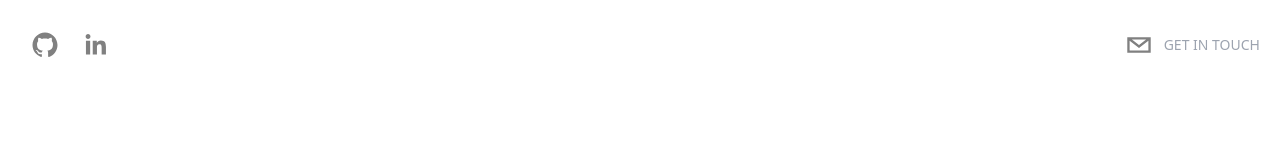
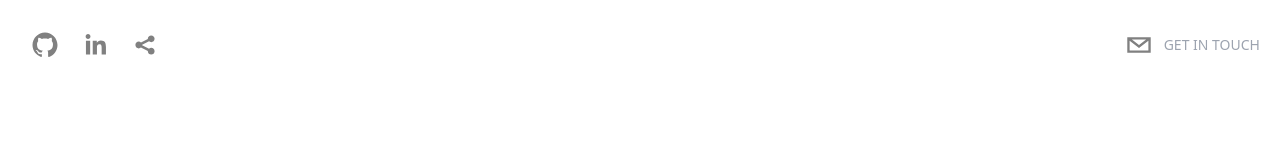
Before and after one commit to danielkim2711/personal-website-app, a Next.js app: page / in a window 1280 px wide. Shown: the top 160 px of the page. Built offline with nearby package versions, Linux system fonts and the light colour scheme.

Commit message:
Install and implement framer motion

```diff
--- a/components/Header.tsx
+++ b/components/Header.tsx
@@ -1,24 +1,64 @@
 import { SocialIcon } from 'react-social-icons';
+import { motion } from 'framer-motion';
 
 type Props = {};
 
 const Header = (props: Props) => {
   return (
     <header className='sticky top-0 p-5 flex items-start justify-between max-w-7xl mx-auto z-20 xl:items-center'>
-      <div className='flex flex-row items-center'>
+      <motion.div
+        initial={{
+          x: -500,
+          opacity: 0,
+          scale: 0.5,
+        }}
+        animate={{
+          x: 0,
+          opacity: 1,
+          scale: 1,
+        }}
+        transition={{
+          duration: 1,
+        }}
+        className='flex flex-row items-center'
+      >
         <SocialIcon
           url='https://github.com/danielkim2711'
           fgColor='gray'
           bgColor='transparent'
+          target='_blank'
         />
         <SocialIcon
           url='https://www.linkedin.com/in/danielkim2711'
           fgColor='gray'
           bgColor='transparent'
+          target='_blank'
         />
-      </div>
+        <SocialIcon
+          url='https://danielpersonalblog.herokuapp.com'
+          fgColor='gray'
+          bgColor='transparent'
+          target='_blank'
+          label='My personal blog'
+        />
+      </motion.div>
 
-      <div className='flex flex-row items-center text-gray-300 cursor-pointer'>
+      <motion.div
+        initial={{
+          x: 500,
+          opacity: 0,
+          scale: 0.5,
+        }}
+        animate={{
+          x: 0,
+          opacity: 1,
+          scale: 1,
+        }}
+        transition={{
+          duration: 1,
+        }}
+        className='flex flex-row items-center text-gray-300 cursor-pointer'
+      >
         <SocialIcon
           className='cursor-pointer'
           network='email'
@@ -28,7 +68,7 @@ const Header = (props: Props) => {
         <p className='uppercase hidden text-sm text-gray-400 md:inline-flex'>
           Get in touch
         </p>
-      </div>
+      </motion.div>
     </header>
   );
 };
--- a/package.json
+++ b/package.json
@@ -9,6 +9,7 @@
     "lint": "next lint"
   },
   "dependencies": {
+    "framer-motion": "^7.3.5",
     "next": "12.3.0",
     "react": "18.2.0",
     "react-dom": "18.2.0",
```
Also changed, not shown: 1 other file (tests, documents, lock files or other folders).
